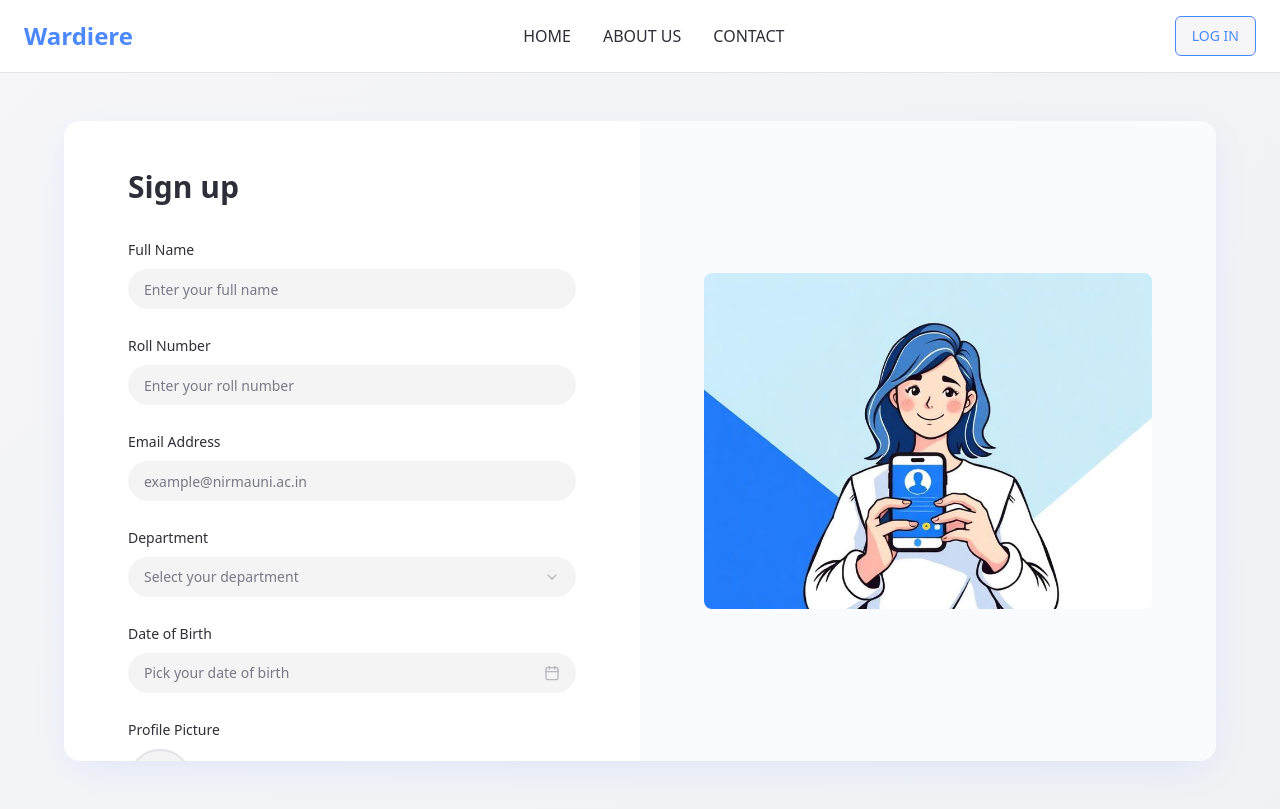
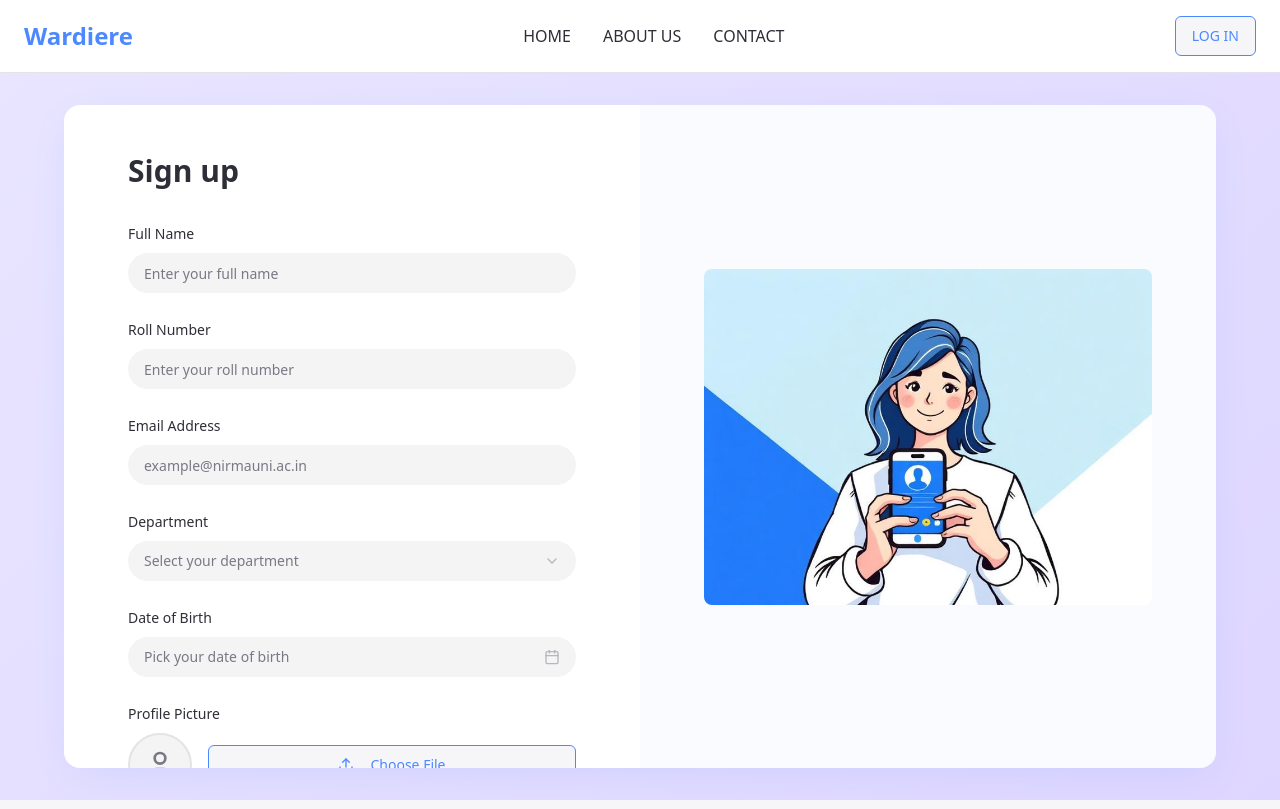
Before and after one commit to Parthl0310/nirmauni-auth-suite, a React (Vite) app: page /signup in a window 1280 px wide. Built offline with nearby package versions, Linux system fonts and the light colour scheme; the HTML template or start-up script is replaced by a standard one.

Commit message:
Fix: Adjust background and prevent page scrolling

```diff
--- a/src/index.css
+++ b/src/index.css
@@ -39,7 +39,7 @@ All colors MUST be HSL.
 
     /* Custom design tokens */
     --gradient-primary: linear-gradient(135deg, hsl(var(--primary)), hsl(var(--primary-glow)));
-    --gradient-background: linear-gradient(135deg, hsl(240 25% 97%), hsl(220 20% 95%));
+    --gradient-background: linear-gradient(135deg, hsl(248 100% 95%), hsl(252 100% 92%));
     --shadow-soft: 0 4px 20px -2px hsl(var(--primary) / 0.1);
     --shadow-card: 0 10px 40px -10px hsl(var(--primary) / 0.15);
     --transition-smooth: all 0.3s cubic-bezier(0.4, 0, 0.2, 1);
--- a/src/pages/Login.tsx
+++ b/src/pages/Login.tsx
@@ -48,10 +48,10 @@ const Login = () => {
   };
 
   return (
-    <div className="min-h-screen bg-gradient-background">
+    <div className="h-screen bg-gradient-background flex flex-col">
       <Navbar />
 
-      <div className="flex items-center justify-center px-6 py-12">
+      <div className="flex-1 flex items-center justify-center px-6 py-8">
         <div className="w-full max-w-6xl bg-card rounded-2xl shadow-card overflow-hidden">
           <div className="grid lg:grid-cols-2 gap-0">
             {/* Form Section */}
--- a/src/pages/Signup.tsx
+++ b/src/pages/Signup.tsx
@@ -111,14 +111,14 @@ const Signup = () => {
   };
 
   return (
-    <div className="min-h-screen bg-gradient-background">
+    <div className="h-screen bg-gradient-background flex flex-col">
       <Navbar />
 
-      <div className="flex items-center justify-center px-6 py-12">
-        <div className="w-full max-w-6xl bg-card rounded-2xl shadow-card overflow-hidden">
-          <div className="grid lg:grid-cols-2 gap-0">
+      <div className="flex-1 flex items-center justify-center px-6 py-8 overflow-hidden">
+        <div className="w-full max-w-6xl bg-card rounded-2xl shadow-card overflow-hidden h-full max-h-[calc(100vh-8rem)]">
+          <div className="grid lg:grid-cols-2 gap-0 h-full">
             {/* Form Section */}
-            <div className="p-8 lg:p-12 max-h-[80vh] overflow-y-auto">
+            <div className="p-8 lg:p-12 overflow-y-auto">
               <div className="max-w-md mx-auto">
                 <h1 className="text-3xl font-bold text-foreground mb-8">Sign up</h1>
 
```
